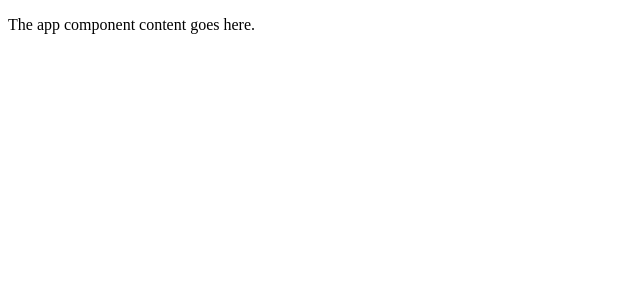
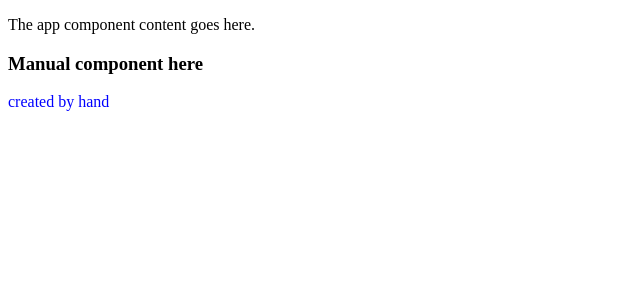
Before and after one commit to gishu/angular-bootcamp, an Angular app: page / in a window 1280 px wide. Shown: the top 300 px of the page, without its empty margins (0-640 px from the left). Built offline with nearby package versions, Linux system fonts and the light colour scheme.

Commit message:
create component by hand with inline template & styles

```diff
--- a/angular.json
+++ b/angular.json
@@ -12,7 +12,7 @@
       },
       "root": "",
       "sourceRoot": "src",
-      "prefix": "app",
+      "prefix": "mx",
       "architect": {
         "build": {
           "builder": "@angular-devkit/build-angular:browser",
--- a/src/app/app.component.html
+++ b/src/app/app.component.html
@@ -1,3 +1,5 @@
 <p>
   The app component content goes here.
 </p>
+
+<mx-handmade-comp></mx-handmade-comp>
--- a/src/app/app.module.ts
+++ b/src/app/app.module.ts
@@ -2,10 +2,12 @@ import { NgModule } from '@angular/core';
 import { BrowserModule } from '@angular/platform-browser';
 
 import { AppComponent } from './app.component';
+import { HandMadeComponent } from './handmade/handmade.component';
 
 @NgModule({
   declarations: [
-    AppComponent
+    AppComponent,
+    HandMadeComponent
   ],
   imports: [
     BrowserModule
--- /dev/null
+++ b/src/app/handmade/handmade.component.ts
@@ -0,0 +1,11 @@
+import { Component } from "@angular/core";
+
+@Component({
+    selector: 'mx-handmade-comp',
+    template: `<h3>Manual component here</h3>
+    <p class="highlight">created by hand</p>`,
+    styles: ['.highlight{ color: blue; }']
+})
+export class HandMadeComponent{
+
+}
```
